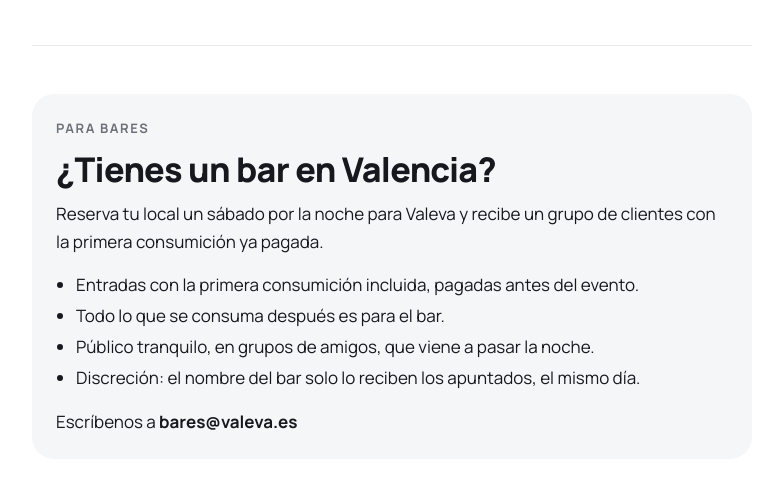
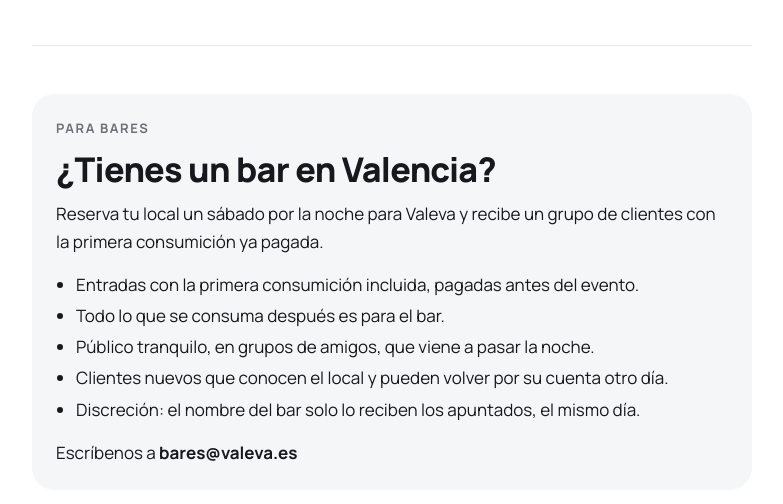
Before and after one commit to estebancalvobayarri/valeva, a plain HTML site: page index.html in a window 1280 px wide. Shown: the part 4937-5441 px from the top of the page, without its empty margins (248-1031 px from the left). Drawn offline with Linux system fonts and the light colour scheme.

Commit message:
Añade «clientes nuevos» a la sección para bares
Co-Authored-By: Claude Opus 5.5 <noreply@anthropic.com>
Claude-Session: https://claude.ai/code/session_01NjNeQzoFGeWXRebdw7CVKX

```diff
--- a/index.html
+++ b/index.html
@@ -427,6 +427,7 @@ footer{border-top:1px solid var(--line);padding:28px 0 44px;color:var(--muted);f
         <li>Entradas con la primera consumición incluida, pagadas antes del evento.</li>
         <li>Todo lo que se consuma después es para el bar.</li>
         <li>Público tranquilo, en grupos de amigos, que viene a pasar la noche.</li>
+        <li>Clientes nuevos que conocen el local y pueden volver por su cuenta otro día.</li>
         <li>Discreción: el nombre del bar solo lo reciben los apuntados, el mismo día.</li>
       </ul>
       <p style="margin:0">Escríbenos a <b>bares@valeva.es</b></p>
```
